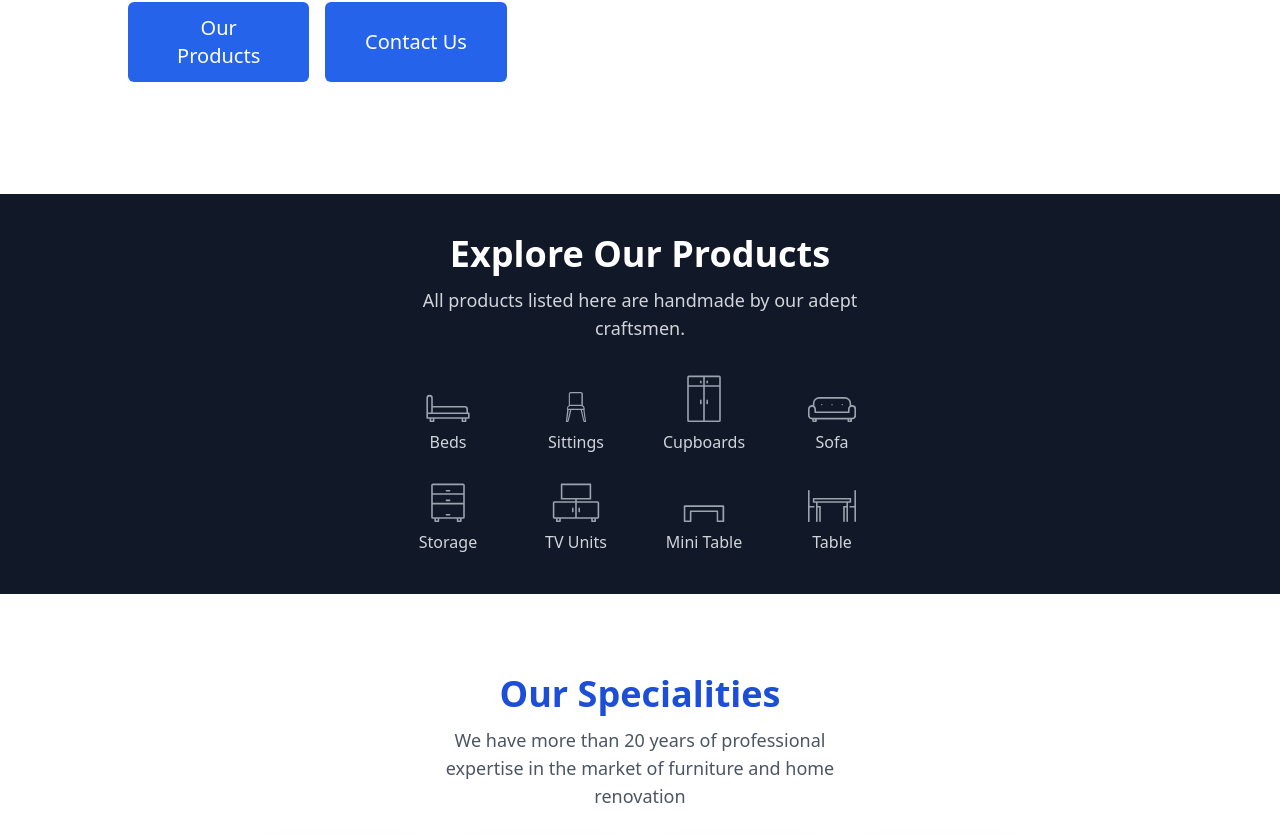
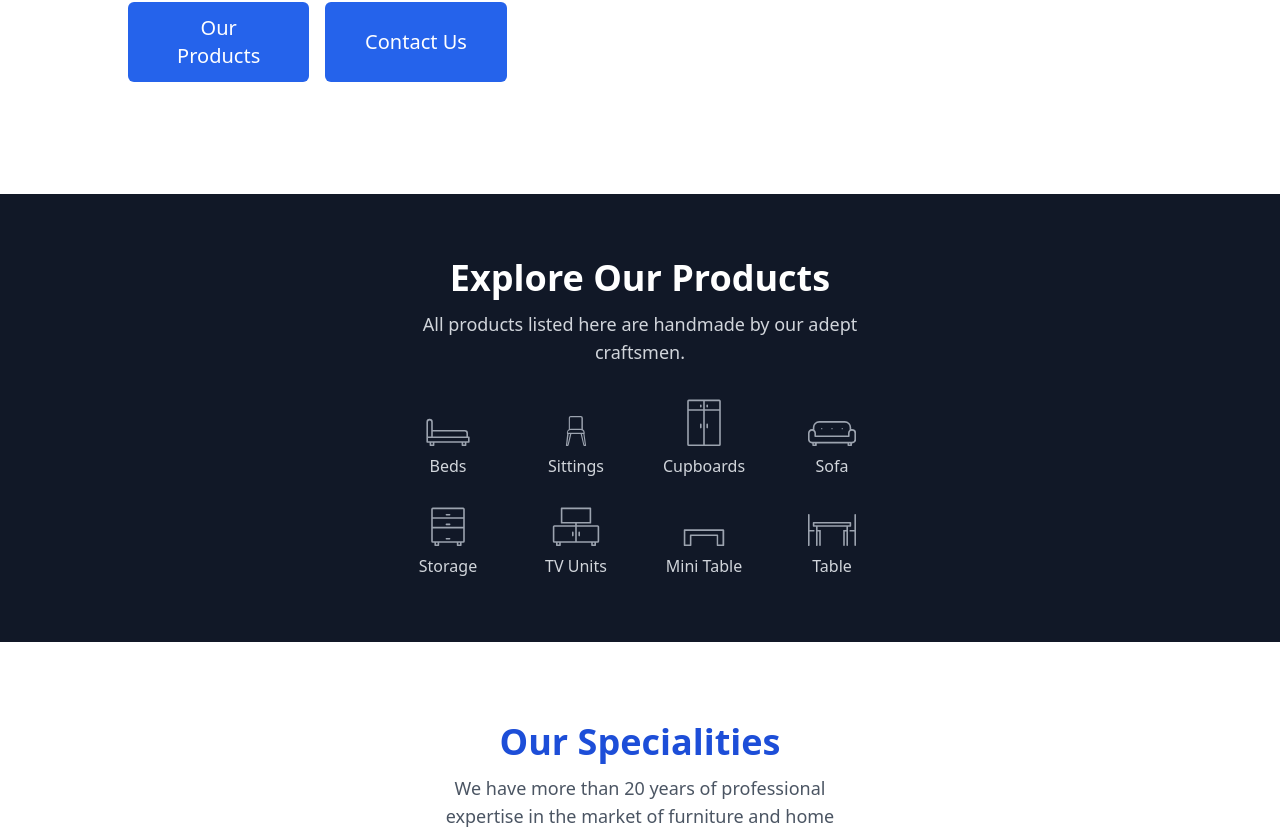
Before and after one commit to thegauravthakur/bsfi, a Next.js app: page / in a window 1280 px wide. Shown: the part 462-1297 px from the top of the page. Built offline with nearby package versions, Linux system fonts and the light colour scheme.

Commit message:
Home Page is finally Ready.

```diff
--- a/components/ProductCategorySection.js
+++ b/components/ProductCategorySection.js
@@ -11,7 +11,7 @@ import TableIcons from "../public/assets/SvgIcons/TableIcons";
 
 const ProductCategorySection = () => {
   return (
-    <div className="py-10 bg-gray-900">
+    <div className="py-16 bg-gray-900">
       <h1 className="text-4xl font-bold text-center text-white px-1 sm:px-0 ">
         Explore Our Products
       </h1>
```
